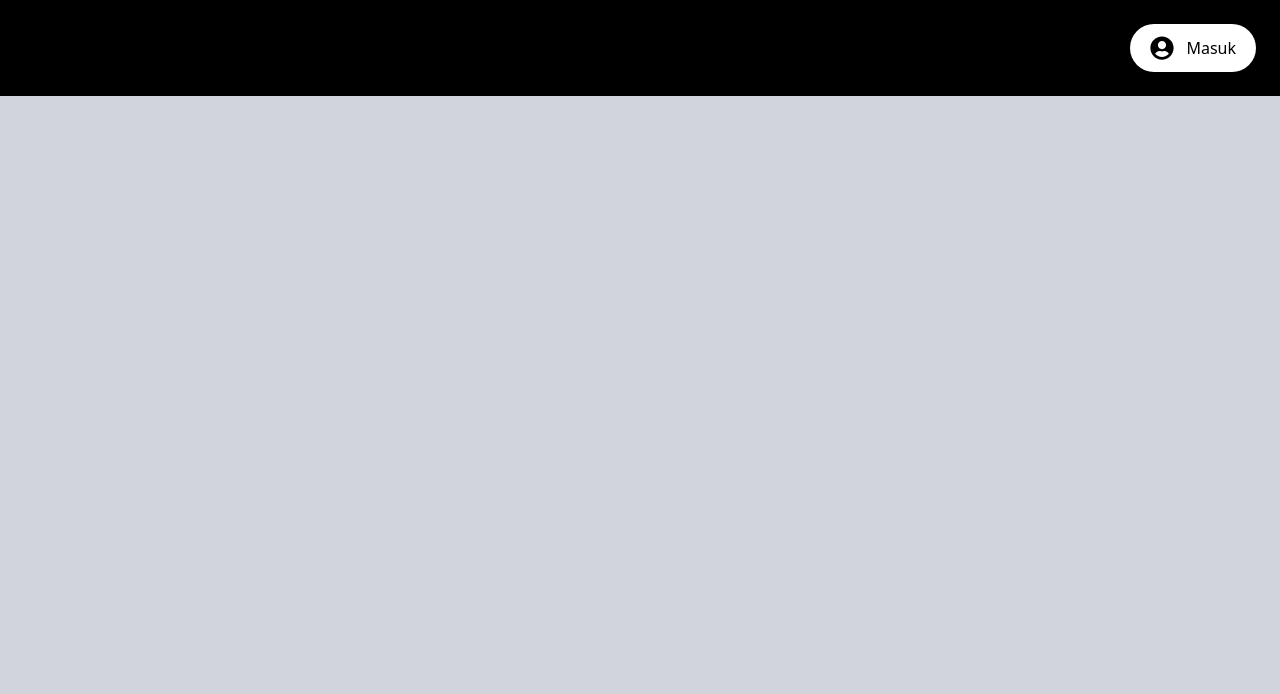
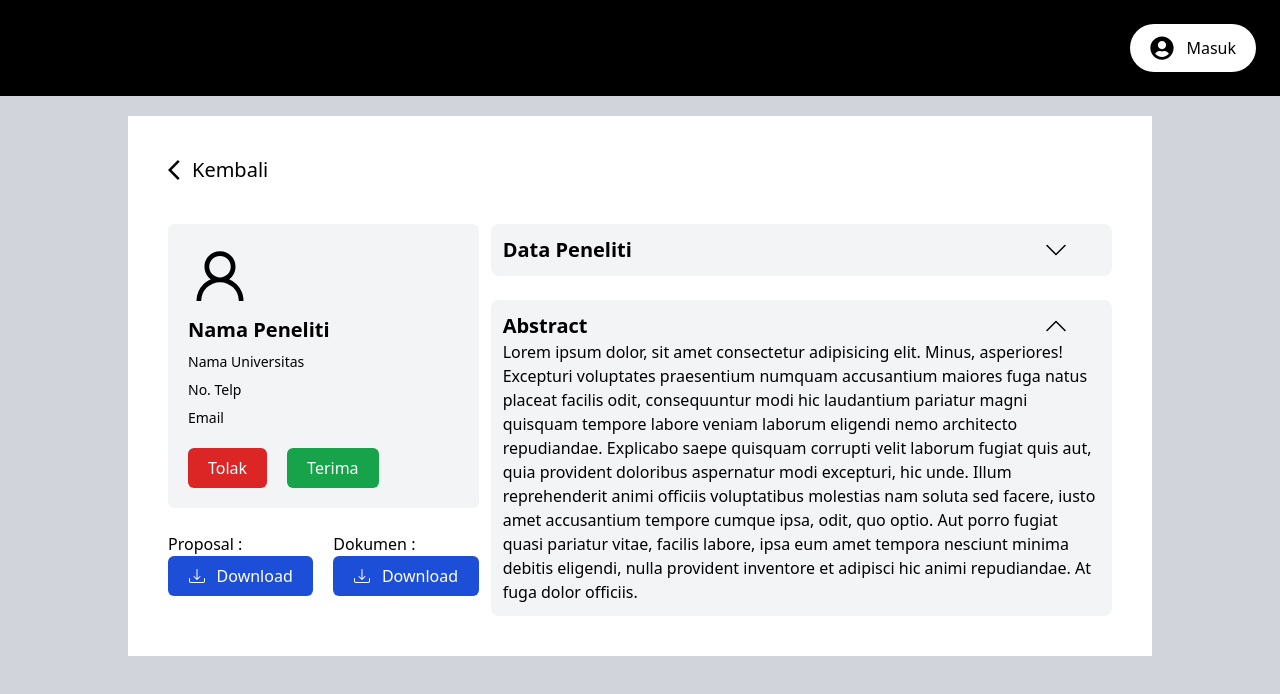
Before and after one commit to rg-km/final-project-engineering-3, a React (Create React App) app in the folder frontend/: page /registrant-information in a window 1280 px wide. Before the commit this address had no page. Shown: the top 694 px of the page. Built offline with nearby package versions, Linux system fonts and the light colour scheme.

Commit message:
feat : add registrant information page

```diff
--- a/frontend/src/App.js
+++ b/frontend/src/App.js
@@ -3,6 +3,7 @@ import TopBar from './components/shared/TopBar'
 import Login from './pages/Login'
 import MitraChallenges from './pages/MitraChallenges'
 import PostChallenge from './pages/PostChallenge'
+import RegistrantInformation from './pages/RegistrantInformation'
 import Signup from './pages/Signup'
 
 function App() {
@@ -14,6 +15,7 @@ function App() {
         <Route path="/signup" element={<Signup />} />
         <Route path="/add-challenge" element={<PostChallenge />} />
         <Route path="/my-challenges" element={<MitraChallenges />} />
+        <Route path="/registrant-information" element={<RegistrantInformation />} />
       </Routes>
     </div>
   )
--- /dev/null
+++ b/frontend/src/components/shared/Accordion.jsx
@@ -0,0 +1,26 @@
+import React, { useState } from 'react'
+import { BsChevronDown, BsChevronUp } from 'react-icons/bs'
+
+function Accordion({ isOpen = false, title, children }) {
+  const [showMore, setShowMore] = useState(isOpen)
+
+  return (
+    <div>
+      <div className="flex items-center justify-between">
+        <h2 className="text-xl font-semibold">{title}</h2>
+        <button className="mr-8" onClick={() => setShowMore(!showMore)}>
+          {showMore ? <BsChevronUp size={24} /> : <BsChevronDown size={24} />}
+        </button>
+      </div>
+      <div
+        className={`${
+          showMore ? 'max-h-[999px]' : 'max-h-0'
+        } overflow-hidden transition-all duration-500 `}
+      >
+        {children}
+      </div>
+    </div>
+  )
+}
+
+export default Accordion
--- a/frontend/src/index.css
+++ b/frontend/src/index.css
@@ -6,6 +6,10 @@ body {
   @apply bg-gray-300;
 }
 
+.App {
+  @apply pb-10;
+}
+
 .container {
-  @apply bg-white w-full md:w-4/5 lg:w-1/2 p-10 md:mt-5 mx-auto;
+  @apply bg-white w-full md:w-4/5 2xl:w-1/2 p-10 md:mt-5 mx-auto;
 }
--- /dev/null
+++ b/frontend/src/pages/RegistrantInformation.jsx
@@ -0,0 +1,116 @@
+import React from 'react'
+import { AiOutlineUser } from 'react-icons/ai'
+import { BsDownload } from 'react-icons/bs'
+import { MdArrowBackIos } from 'react-icons/md'
+import { Link } from 'react-router-dom'
+import Accordion from '../components/shared/Accordion'
+
+function RegistrantInformation() {
+  return (
+    <div className="container">
+      <Link to="#" className="flex items-center w-fit">
+        <MdArrowBackIos fontSize={24} />
+        <span className="text-xl">Kembali</span>
+      </Link>
+
+      <div className="mt-10 grid lg:grid-cols-[1fr_2fr] gap-3">
+        <div className="space-y-6">
+          <div className="bg-gray-100 p-5 rounded-md flex flex-col justify-center items-center lg:items-start">
+            <div>
+              <AiOutlineUser fontSize={64} />
+            </div>
+            <div className="mt-2 space-y-2 text-center lg:text-left">
+              <div className="text-xl font-semibold">Nama Peneliti</div>
+              <div className="text-sm">Nama Universitas</div>
+              <div className="text-sm">No. Telp</div>
+              <div className="text-sm">Email</div>
+            </div>
+            <div className="mt-5 flex space-x-5">
+              <button className="text-white rounded-md px-5 py-2 bg-red-600 hover:bg-red-700">
+                Tolak
+              </button>
+              <button className="text-white rounded-md px-5 py-2 bg-green-600 hover:bg-green-700">
+                Terima
+              </button>
+            </div>
+          </div>
+          <div className="grid grid-cols-2 gap-5">
+            <div>
+              <div>Proposal :</div>
+              <button className="p-2 flex space-x-3 items-center justify-center text-white bg-blue-700 w-full rounded-md hover:bg-blue-800">
+                <BsDownload />
+                <span>Download</span>
+              </button>
+            </div>
+            <div>
+              <div>Dokumen :</div>
+              <button className="p-2 flex space-x-3 items-center justify-center text-white bg-blue-700 w-full rounded-md hover:bg-blue-800">
+                <BsDownload /> <span>Download</span>
+              </button>
+            </div>
+          </div>
+        </div>
+        <div className="space-y-6">
+          <div className="bg-gray-100 p-3 rounded-lg">
+            <Accordion title={'Data Peneliti'}>
+              <div className="mt-5 space-y-3">
+                <div className="grid grid-cols-2">
+                  <div>Nama Ketua Tim</div>
+                  <div>: lorem50</div>
+                </div>
+                <div className="grid grid-cols-2">
+                  <div>Nama Perguruan Tinggi</div>
+                  <div>: lorem</div>
+                </div>
+                <div className="grid grid-cols-2">
+                  <div>No. HP Ketua Tim</div>
+                  <div>: lorem</div>
+                </div>
+                <div className="grid grid-cols-2">
+                  <div>NIDN</div>
+                  <div>: lorem</div>
+                </div>
+                <div className="grid grid-cols-2">
+                  <div>Email</div>
+                  <div>: lorem</div>
+                </div>
+                <div className="grid grid-cols-2">
+                  <div>Alamat</div>
+                  <div>: lorem</div>
+                </div>
+                <div className="grid grid-cols-2">
+                  <div>No Rekening (Optsional)</div>
+                  <div>: lorem</div>
+                </div>
+                <div className="grid grid-cols-2">
+                  <div>Bank</div>
+                  <div>: lorem</div>
+                </div>
+              </div>
+            </Accordion>
+          </div>
+          <div>
+            <div className="bg-gray-100 p-3 rounded-lg">
+              <Accordion title={'Abstract'} isOpen={true}>
+                <p>
+                  Lorem ipsum dolor, sit amet consectetur adipisicing elit. Minus, asperiores!
+                  Excepturi voluptates praesentium numquam accusantium maiores fuga natus placeat
+                  facilis odit, consequuntur modi hic laudantium pariatur magni quisquam tempore
+                  labore veniam laborum eligendi nemo architecto repudiandae. Explicabo saepe
+                  quisquam corrupti velit laborum fugiat quis aut, quia provident doloribus
+                  aspernatur modi excepturi, hic unde. Illum reprehenderit animi officiis
+                  voluptatibus molestias nam soluta sed facere, iusto amet accusantium tempore
+                  cumque ipsa, odit, quo optio. Aut porro fugiat quasi pariatur vitae, facilis
+                  labore, ipsa eum amet tempora nesciunt minima debitis eligendi, nulla provident
+                  inventore et adipisci hic animi repudiandae. At fuga dolor officiis.
+                </p>
+              </Accordion>
+            </div>
+          </div>
+        </div>
+      </div>
+    </div>
+  )
+}
+
+export default RegistrantInformation
```
